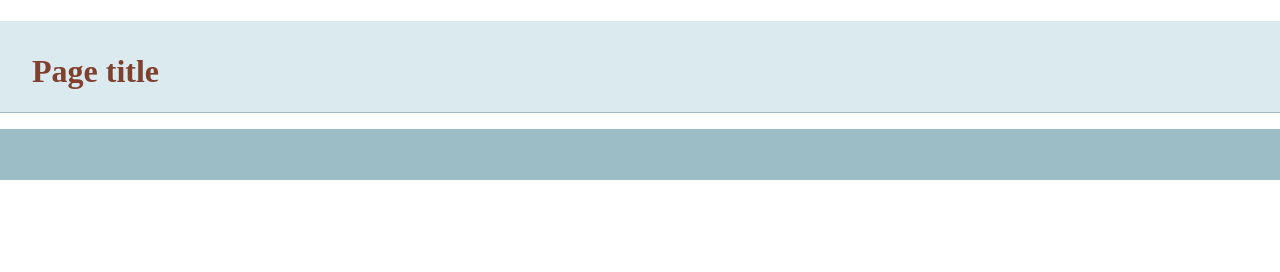
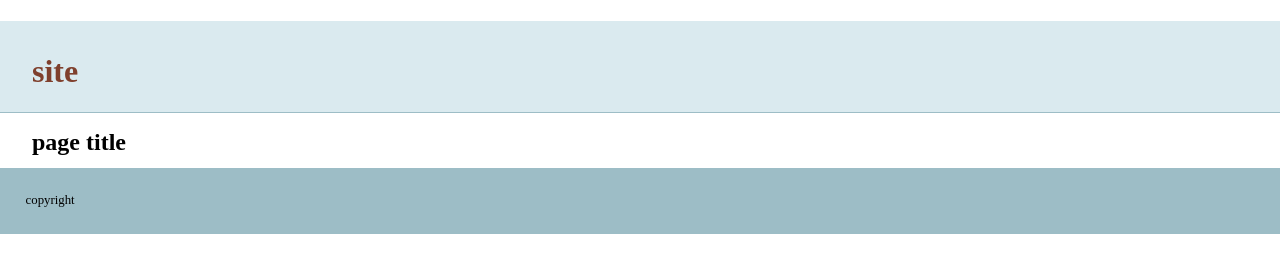
Before and after one commit to ChihebZouaghi/test, a plain HTML site: page index.html in a window 1280 px wide. Drawn offline with nearby package versions, Linux system fonts and the light colour scheme.

Commit message:
update index master form bugfix

```diff
--- a/index.html
+++ b/index.html
@@ -14,13 +14,15 @@
     </head>
     <body>
     <header>
-	<h1>Page title</h1>
+	<h1>site</h1>
     </header>
     <nav id="pageNav">
     </nav>
     <main>
+	<h2>page title</h2>
     </main>
     <footer>
+	 copyright
     </footer>
         <script>
 //use the modernizr load to load up external scripts. This will load the scripts asynchronously, but the order listed matters. Although it will load all scripts in parallel, it will execute them in the order listed
```
